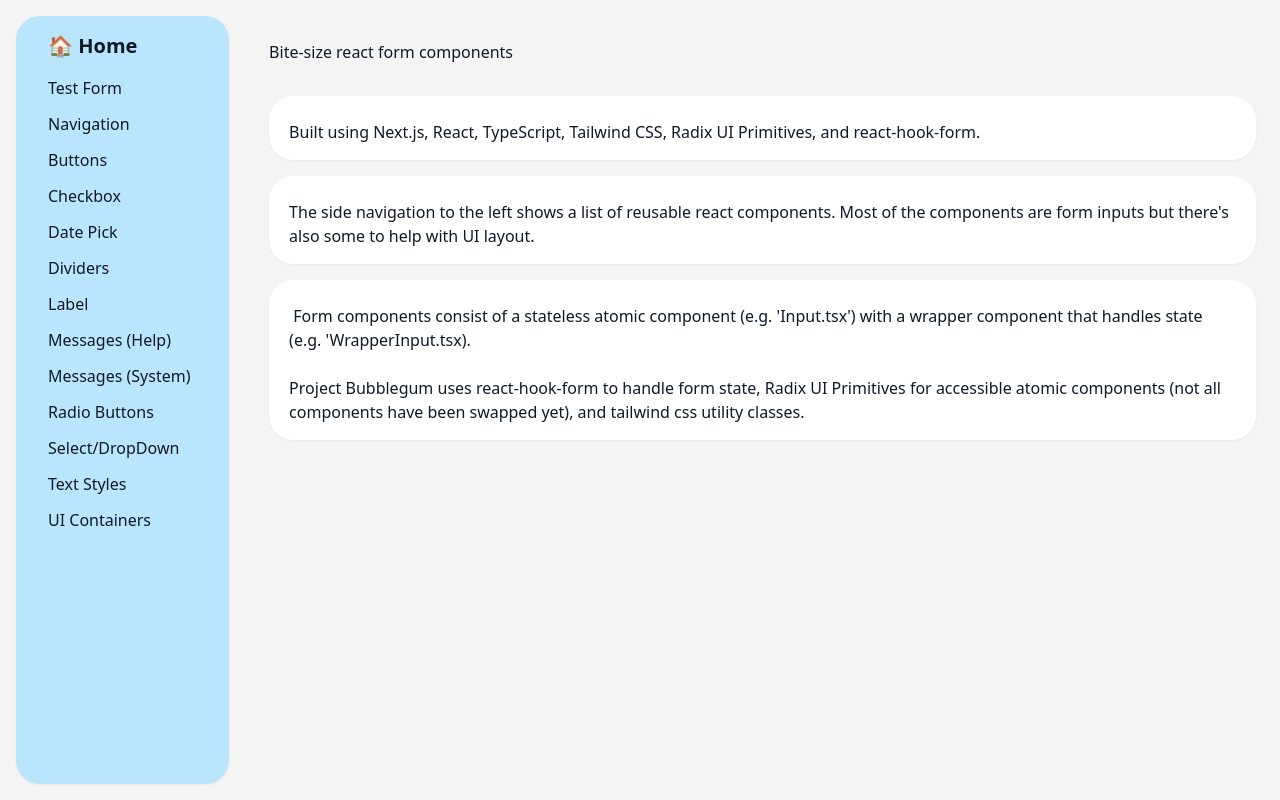
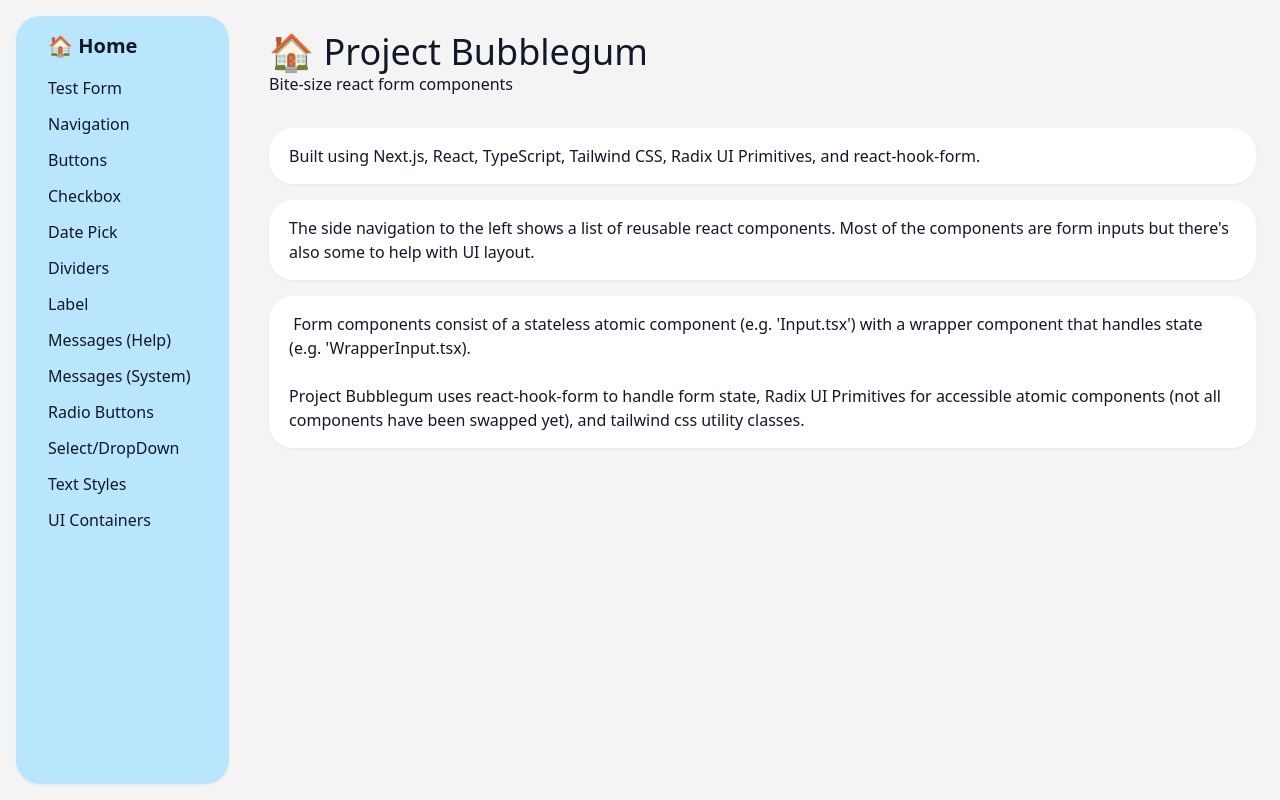
Before and after one commit to tayv/Project-Bubblegum, a Next.js app: page / in a window 1280 px wide. Built offline with nearby package versions, Linux system fonts and the light colour scheme.

Commit message:
Added dynamic h tag

```diff
--- a/components/layout/Heading.tsx
+++ b/components/layout/Heading.tsx
@@ -48,9 +48,12 @@ const Heading: FC<HeadingProps> = ({
     ...props
 }) => {
 
+  // Dynamically set the heading tag based on the size prop. Use TS casting for type checking. See: https://stackoverflow.com/questions/33471880/dynamic-tag-name-in-react-jsx
+  const CustomHTag = `h${size}` as keyof JSX.IntrinsicElements
+
   return (
 
-    <div className={
+    <CustomHTag className={
       classNames([
         "", // standard css styles (pre-wrap allows for line breaks in template literals)
         headingSizeMap[size],
@@ -60,7 +63,7 @@ const Heading: FC<HeadingProps> = ({
       ])
     }>
       {children}
-    </div>
+    </CustomHTag>
 
   )
 }
--- a/pages/index.tsx
+++ b/pages/index.tsx
@@ -10,7 +10,7 @@ export default function Home() {
     <>
       <LayoutContainerSide>
         <BlankSpace />
-        <Heading text="🏠 Project Bubblegum" size="h1" type="primary"/>
+        <Heading size="h1">🏠 Project Bubblegum</Heading>
         <Paragraph>Bite-size react form components</Paragraph>
         <BlankSpace />
         <Section id="intro" style="standard">
```
